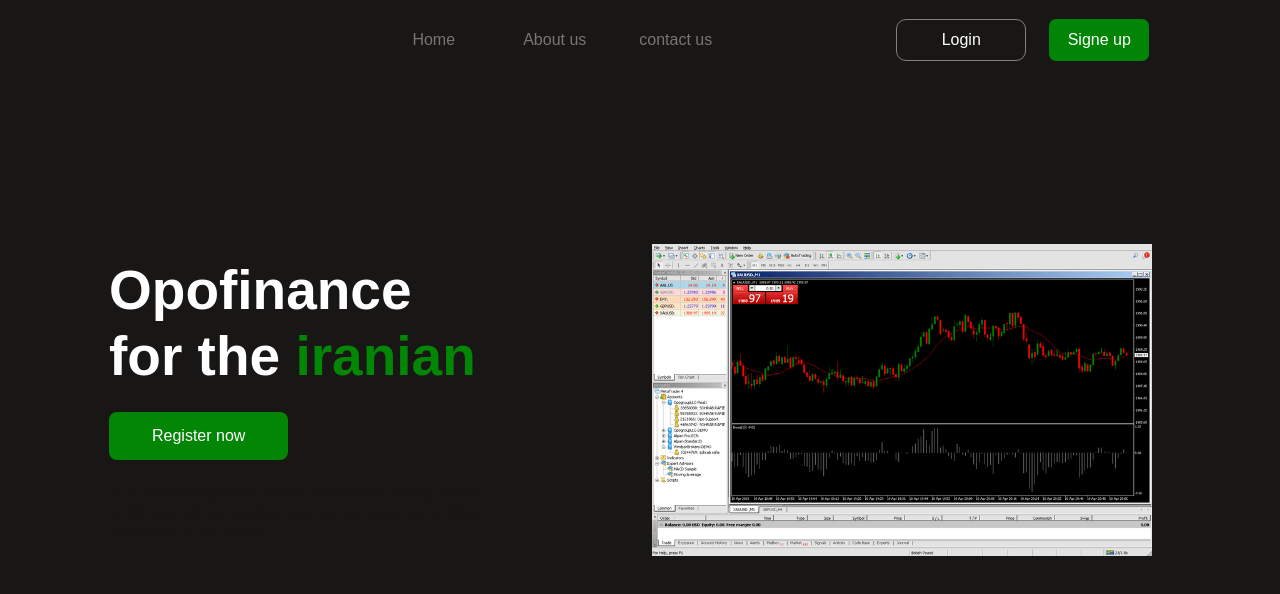
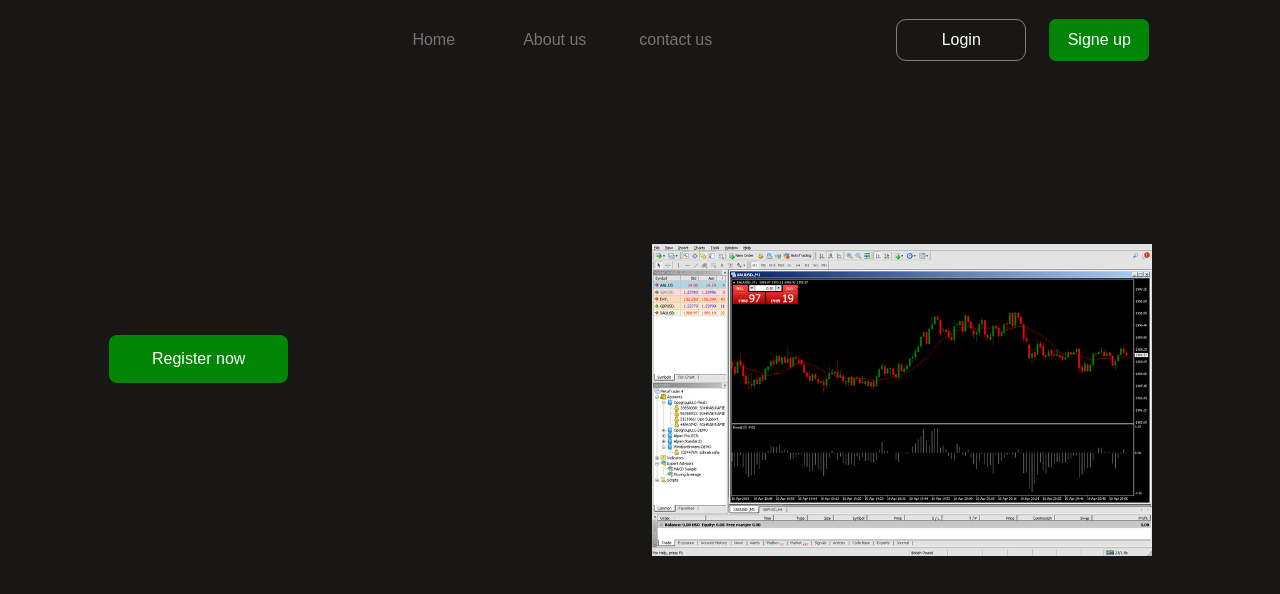
Before and after one commit to reaxtjs/opo-landing, a plain HTML site: page index.html in a window 1280 px wide. Drawn offline with nearby package versions, Linux system fonts and the light colour scheme; a script that the page names is missing.

Commit message:
Update index.html

```diff
--- a/index.html
+++ b/index.html
@@ -44,7 +44,7 @@
     <a href="https://client.opofinance.com/register" target="_blank" class="bg-hero w-inline-block">
       <div class="heading-wrapper">
         <div class="div-block">
-          <h1 class="heading-2">Opofinance for the <span class="text-span">iranian</span></h1>
+          <!-- <h1 class="heading-2">Opofinance for the <span class="text-span">iranian</span></h1> -->
           <div class="div-block-2">
             <p class="button-gibi">Register now</p>
           </div>
```
